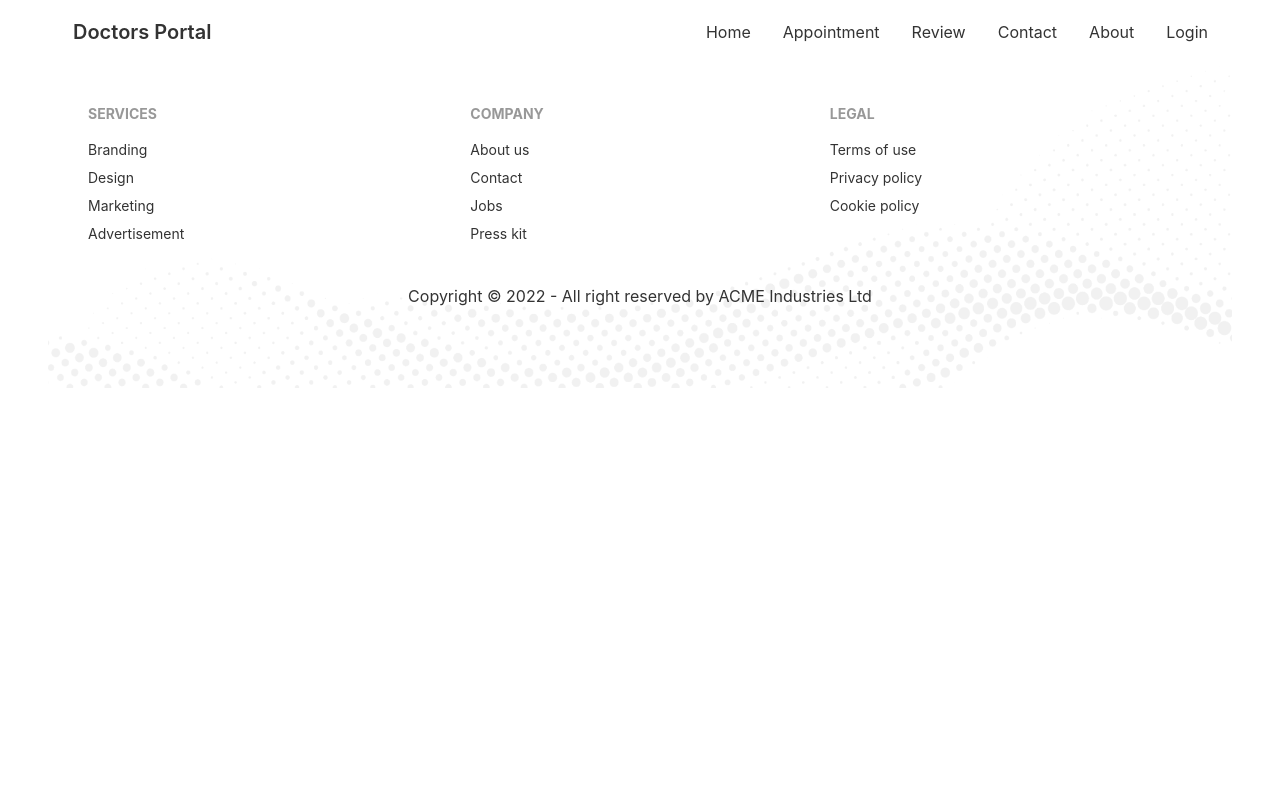
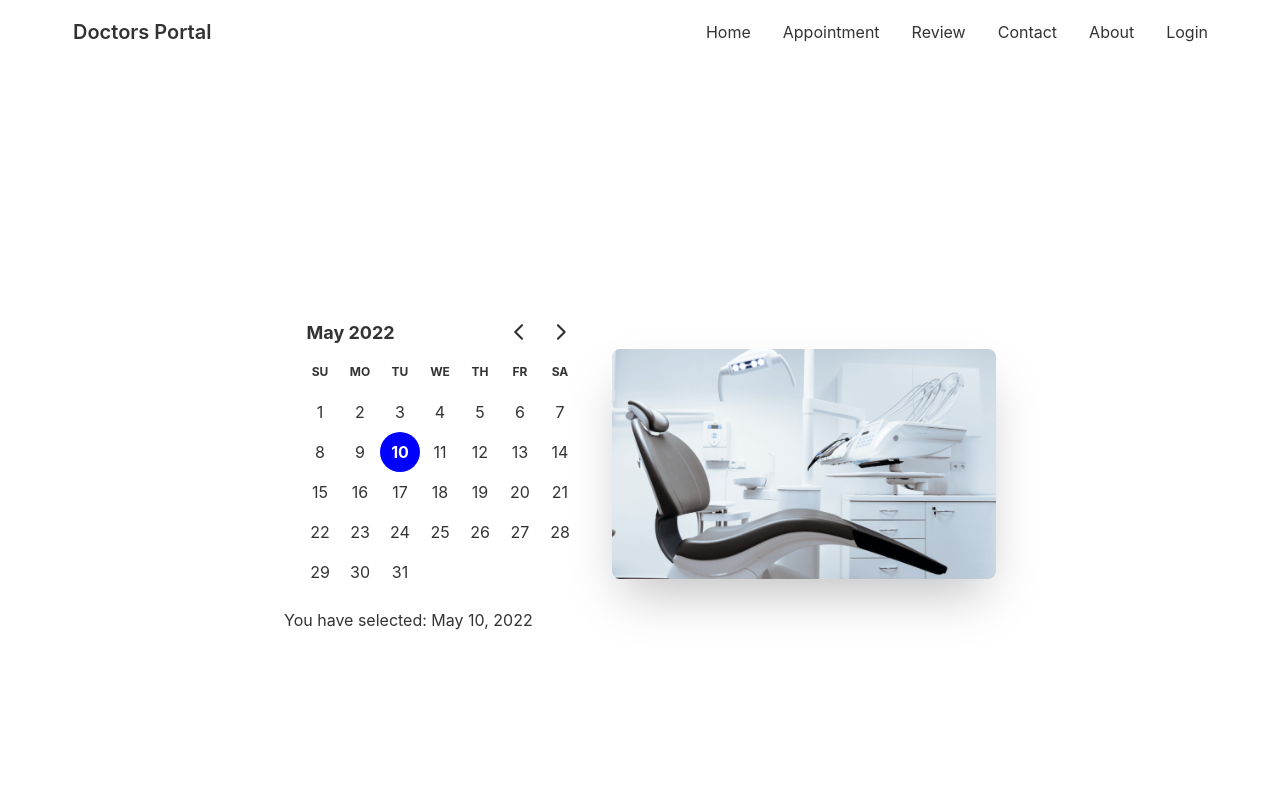
Before and after one commit to monirulislam9549/doctors-portal-client-side, a React (Create React App) app: page /appointment in a window 1280 px wide. Shown: the top 800 px of the page. Built offline with nearby package versions, Linux system fonts and the light colour scheme.

Commit message:
react day picker calender

```diff
--- a/package.json
+++ b/package.json
@@ -7,7 +7,9 @@
     "@testing-library/react": "^13.2.0",
     "@testing-library/user-event": "^13.5.0",
     "daisyui": "^2.14.3",
+    "date-fns": "^2.28.0",
     "react": "^18.1.0",
+    "react-day-picker": "^8.0.5",
     "react-dom": "^18.1.0",
     "react-router-dom": "^6.3.0",
     "react-scripts": "5.0.1",
--- a/src/Pages/Appoinments/Appoinments.js
+++ b/src/Pages/Appoinments/Appoinments.js
@@ -1,9 +1,11 @@
 import React from 'react';
 import Footer from '../Shared/Footer';
+import AppointmentBanner from './AppointmentBanner';
 
 const Appoinments = () => {
     return (
         <div>
+            <AppointmentBanner></AppointmentBanner>
             <Footer></Footer>
         </div>
     );
--- /dev/null
+++ b/src/Pages/Appoinments/AppointmentBanner.js
@@ -0,0 +1,23 @@
+import React, { useState } from 'react';
+import chair from '../../assets/images/chair.png';
+import { DayPicker } from 'react-day-picker';
+import 'react-day-picker/dist/style.css';
+import { format } from 'date-fns';
+
+const AppointmentBanner = () => {
+    const [date, setDate] = useState(new Date())
+    return (
+        <div class="hero min-h-screen">
+            <div class="hero-content flex-col lg:flex-row-reverse">
+                <img src={chair} class="max-w-sm rounded-lg shadow-2xl" alt='Dentist Chair' />
+                <div> <DayPicker
+                    mode="single"
+                    selected={date}
+                    onSelect={setDate}
+                ></DayPicker> <p>You have selected: {format(date, 'PP')}</p> </div>
+            </div>
+        </div>
+    );
+};
+
+export default AppointmentBanner;
```
Also changed, not shown: 1 other file (tests, documents, lock files or other folders).
